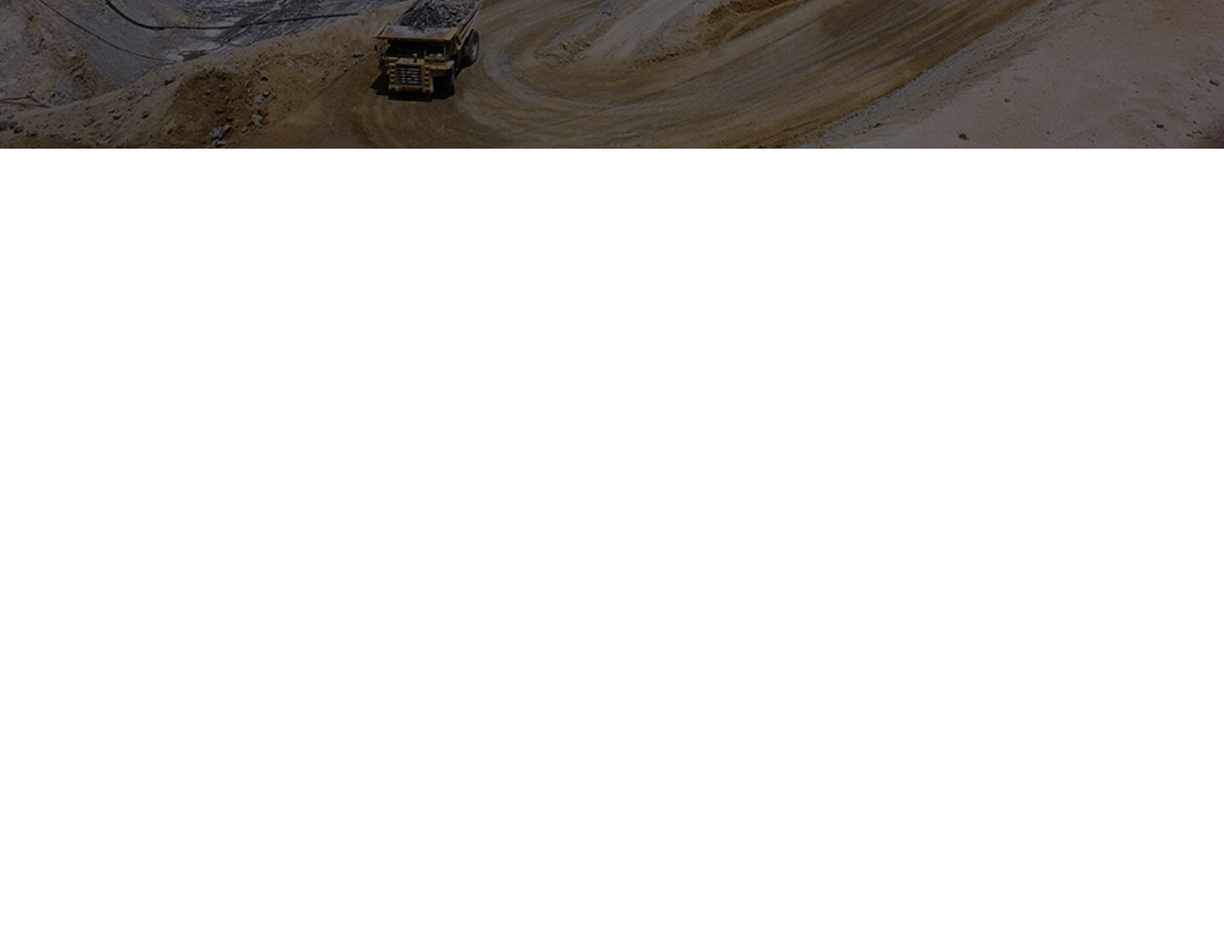
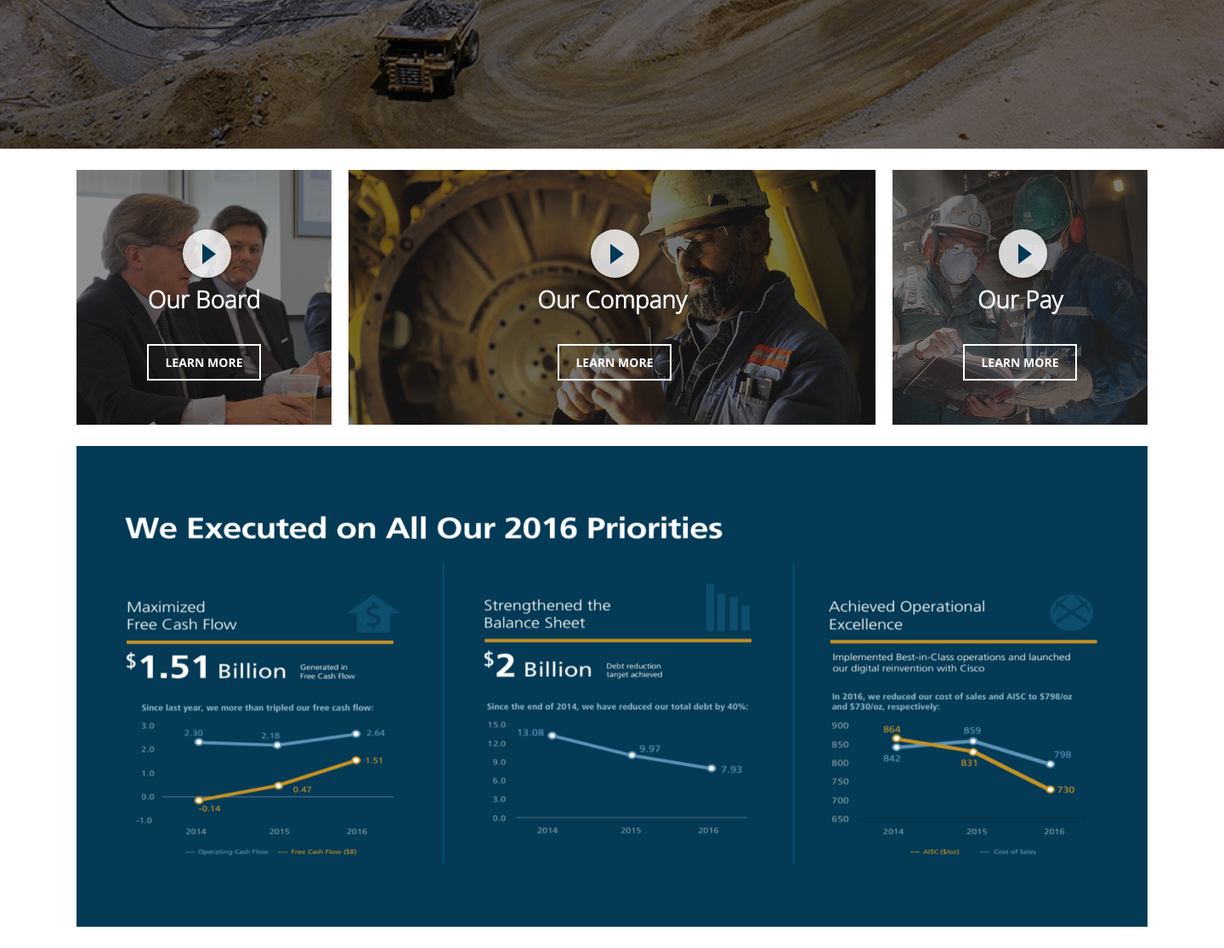
Before and after one commit to JKCodes/barrick-sample, a PHP site: page /index.html in a window 1440 px wide. Shown: the part 579-1695 px from the top of the page at 85% size. Before the commit the page ends 754 px from the top, so only its background shows below. Run offline with PHP 8.4, Linux system fonts and the light colour scheme.

Commit message:
finish picture section

```diff
--- a/css/styles.css
+++ b/css/styles.css
@@ -1,6 +1,6 @@
 @font-face {
   font-family: 'Open Sans';
-  src:url('fonts/open-sans.regular.ttf');
+  src:url('fonts/open-sans.light.ttf');
   font-weight: normal;
 }
 
@@ -79,6 +79,19 @@
   background-color: #ddd;
 }
 
+.play-button-smaller {
+  position: relative;
+  top: 2px;
+  padding: 0;
+  margin-left: 3px;
+  width: 16px;
+  height: 24px;
+  border-style: solid;
+  border-width: 12px 0px 12px 16px;
+  border-color: transparent transparent transparent #003857;
+  background-color: #ddd;
+}
+
 /* header */
 
 #logo {
@@ -108,7 +121,7 @@
   display: block;
   padding: 0 12px;
   font-size: 14px;
-  color: rgb(150,150,150);
+  color: rgb(100,100,100);
   line-height: 94px;
 }
 
@@ -259,3 +272,105 @@
   font-size: 21px;
   color: #fff;
 }
+
+/* next four pictures container */
+
+#picture-content {
+  width: 1260px;
+  margin: 20px auto;
+  clear: both;
+}
+
+.col_small {
+  display: block;
+  position: relative;
+  width: 300px;
+  margin: 0 20px 20px 0;
+  float: left
+}
+
+.small-photo {
+  width: 300px;
+  height: 300px;
+}
+
+.col_large {
+  display: block;
+  position: relative;
+  width: 620px;
+  margin: 0 20px 20px 0;
+  float: left;
+}
+
+.col_last {
+  display: block;
+  position: relative;
+  width: 300px;
+  margin: 0 20px 20px 0;
+  float: left;
+  margin-right: 0;
+}
+
+.large-photo {
+  width: 620px;
+  height: 300px;
+}
+
+.col_full {
+  width: 1260px;
+  display: block;
+}
+
+.full-photo {
+  width: 1260px;
+  height: 566px;
+}
+
+#picture-button-container {
+  position: absolute;
+  top: 70px;
+  left: 125px;
+  display: inline-block;
+  background-color: rgba(255, 255, 255, 0.8);
+  width: 57px;
+  height: 57px;
+  box-shadow: 0 2px 4px 0 rgba(0, 0, 0, 0.5);
+  padding: 10px 10px 10px 20px;
+  border-radius: 36.5px;
+}
+
+.col_large #picture-button-container {
+  left: 285px;
+}
+
+#picture-content h2 {
+  position: absolute;
+  top: 110px;
+  left: 0px;
+  width: 300px;
+  text-align: center;
+  height: 38px;
+  font-size: 28px;
+  color: #fff;
+}
+
+#picture-content .col_large h2 {
+  width: 620px;
+}
+
+.learn-more {
+  position: absolute;
+  top: 205px;
+  left: 83px;
+  width: 134px;
+  height: 43px;
+  border: solid 2px #ffffff;
+  font-size: 14px;
+  font-family: 'Open Sans Bold';
+  color: #fff;
+  background-color: transparent;
+}
+
+.col_large .learn-more {
+  left: 246px;
+}
--- a/index.html
+++ b/index.html
@@ -84,6 +84,36 @@
           </div>
         </div>
       </div>
+
+      <div id="picture-content">
+        <div class="col_small">
+          <img class="small-photo" src="images/2xour-board.jpg" alt="Our Board" />
+          <div id="picture-button-container">
+            <button class="play-button-smaller"></button>
+          </div>
+          <h2>Our Board</h2>
+          <button class="learn-more">LEARN MORE</button>
+        </div>
+        <div class="col_large">
+          <img class="large-photo" src="images/2xour-company.jpg" alt="Our Board" />
+          <div id="picture-button-container">
+            <button class="play-button-smaller"></button>
+          </div>
+          <h2>Our Company</h2>
+          <button class="learn-more">LEARN MORE</button>
+        </div>
+        <div class="col_last">
+          <img class="small-photo" src="images/2xour-pay.jpg" alt="Our Board" />
+          <div id="picture-button-container">
+            <button class="play-button-smaller"></button>
+          </div>
+          <h2>Our Pay</h2>
+          <button class="learn-more">LEARN MORE</button>
+        </div>
+        <div class="col_full">
+          <img class="full-photo" src="images/graphs-assets.jpg" alt="Graph Assets" />
+        </div>
+      </div>
     </section>
   </body>
 </html>
```
Also changed, not shown: css/fonts/open-sans.light.ttf (added).
